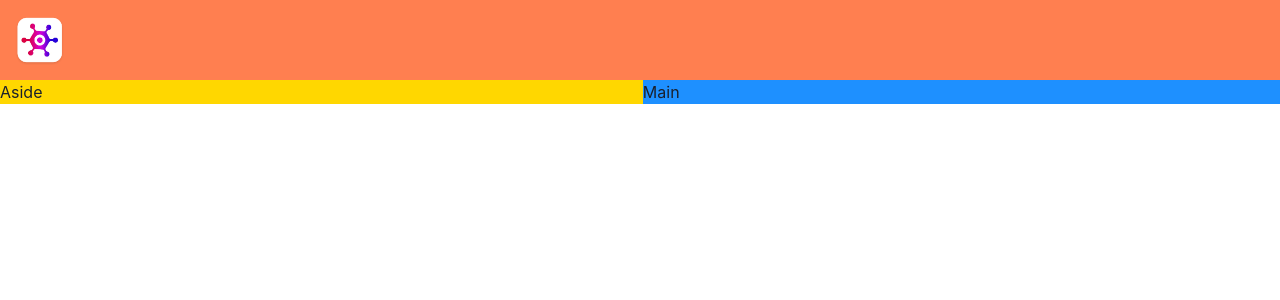
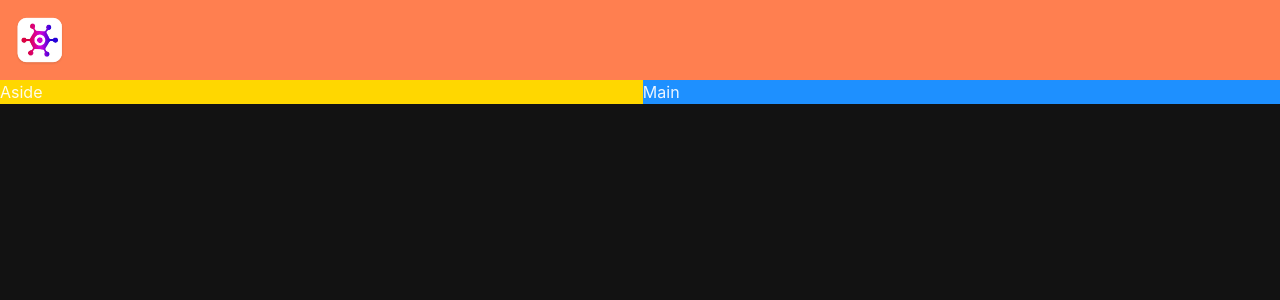
Before and after one commit to iamjhay/game-hub, a React (Vite) app: page / in a window 1280 px wide. Shown: the top 300 px of the page. Built offline with nearby package versions, Linux system fonts and the light colour scheme.

Commit message:
Implement DarkMode

```diff
--- /dev/null
+++ b/src/Theme.ts
@@ -0,0 +1,25 @@
+import { extendTheme, ThemeConfig } from "@chakra-ui/react";
+
+const config: ThemeConfig = {
+  initialColorMode: "dark",
+};
+
+const theme = extendTheme({
+  config,
+  colors: {
+    gray: {
+      50: "#f9f9f9",
+      100: "#ededed",
+      200: "#d3d3d3",
+      300: "#b3b3b3",
+      400: "#a0a0a0",
+      500: "#898989",
+      600: "#6c6c6c",
+      700: "#202020",
+      800: "#121212",
+      900: "#111",
+    },
+  },
+});
+
+export default theme;
--- a/src/main.tsx
+++ b/src/main.tsx
@@ -1,11 +1,13 @@
 import React from "react";
 import ReactDOM from "react-dom/client";
 import App from "./App.tsx";
-import { ChakraProvider } from "@chakra-ui/react";
+import { ChakraProvider, ColorModeScript } from "@chakra-ui/react";
+import theme from "./Theme.ts";
 
 ReactDOM.createRoot(document.getElementById("root")!).render(
   <React.StrictMode>
-    <ChakraProvider>
+    <ChakraProvider theme={theme}>
+      <ColorModeScript initialColorMode={theme.config.initialColorMode} />
       <App />
     </ChakraProvider>
   </React.StrictMode>
```
